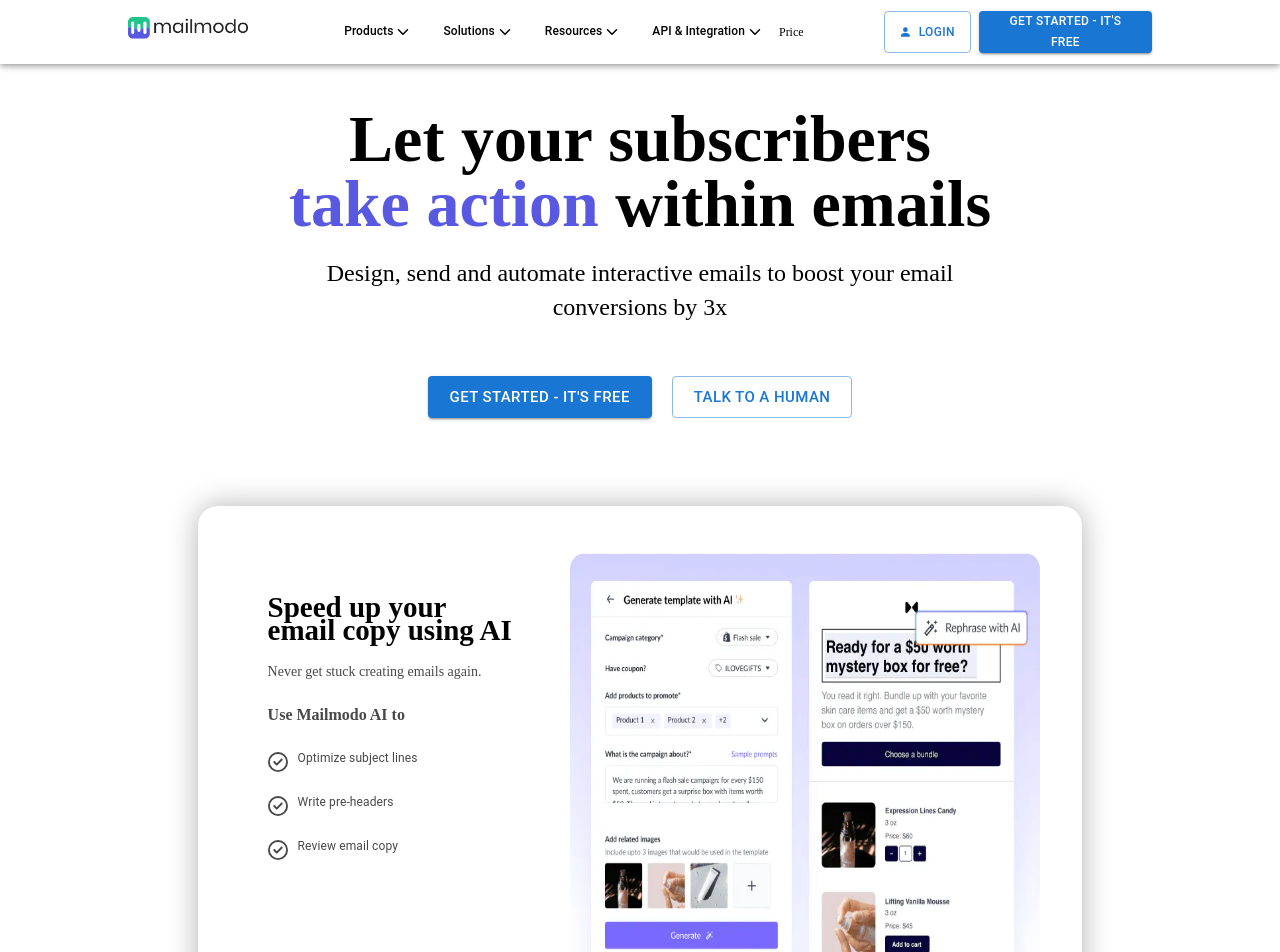
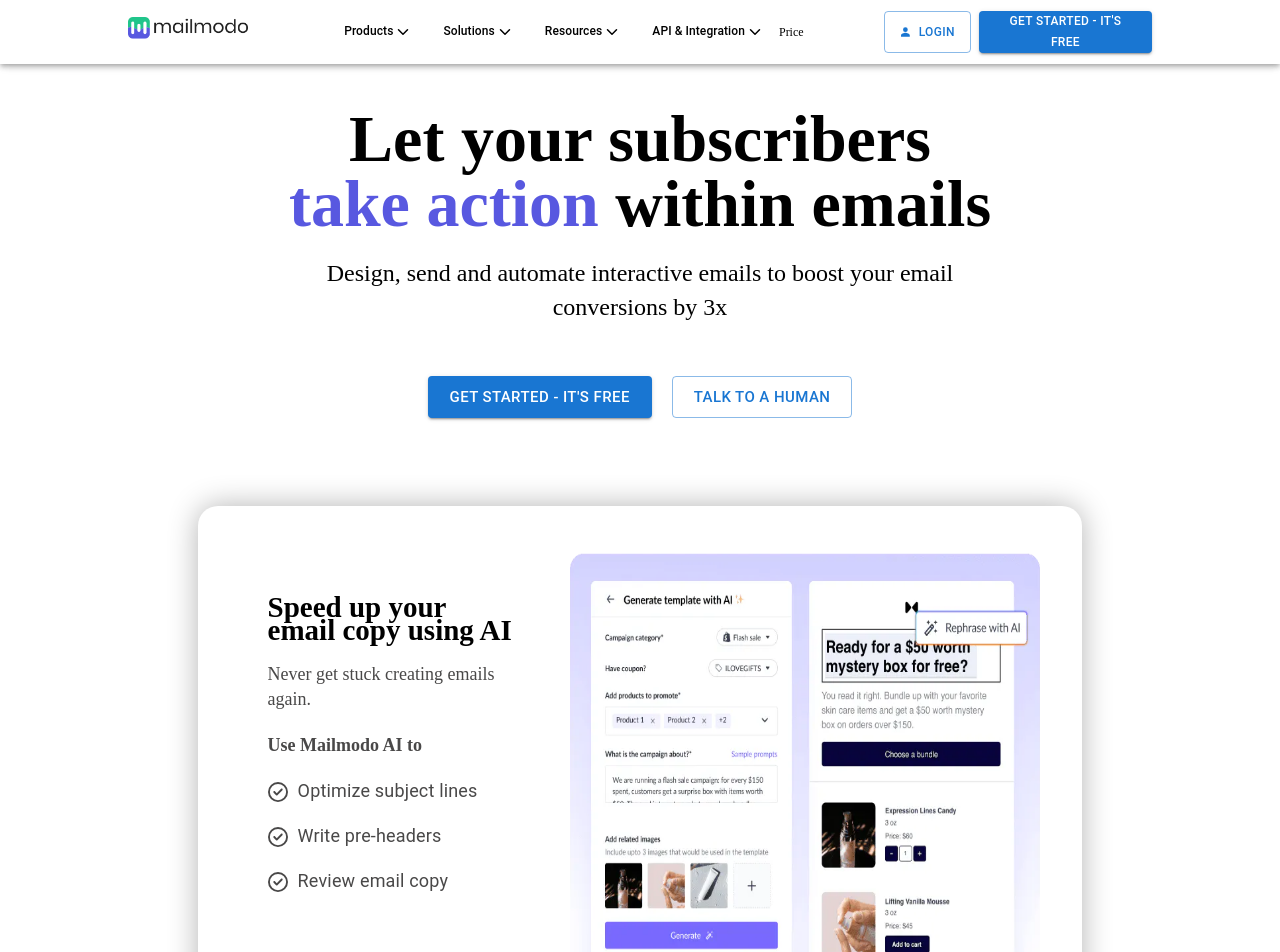
Before and after one commit to amitbanjarehub/vertex_website, a React (Create React App) app: page /about in a window 1280 px wide. Shown: the top 952 px of the page. Built offline with nearby package versions, Linux system fonts and the light colour scheme.

Commit message:
section 3 cards sticy responsiveness image and text completed

```diff
--- a/src/Pages/Section/Section3/Section3.jsx
+++ b/src/Pages/Section/Section3/Section3.jsx
@@ -187,7 +187,7 @@
                       sx={{
                         height: "auto",
                         lineHeight: {
-                          lg: "20px",
+                          lg: "25px",
                           xl: "25px",
                           md: "32px",
                           xs: "20px",
@@ -195,7 +195,7 @@
                         },
                         // fontSize: "18px",
                         fontSize: {
-                          lg: "14px",
+                          lg: "18px",
                           xl: "18px",
                           md: "28px",
                           xs: "13px",
@@ -235,7 +235,7 @@
                         },
                         // fontSize: "18px",
                         fontSize: {
-                          lg: "16px",
+                          lg: "18px",
                           xl: "18px",
                           md: "28px",
                           xs: "13px",
@@ -295,7 +295,7 @@
                           <Typography
                             sx={{
                               lineHeight: {
-                                lg: "20px",
+                                lg: "25px",
                                 xl: "25px",
                                 md: "34px",
                                 xs: "20px",
@@ -303,7 +303,7 @@
                               },
                               // fontSize: "18px",
                               fontSize: {
-                                lg: "12px",
+                                lg: "18px",
                                 xl: "18px",
                                 md: "24px",
                                 xs: "13px",
@@ -340,7 +340,7 @@
                           <Typography
                             sx={{
                               lineHeight: {
-                                lg: "20px",
+                                lg: "25px",
                                 xl: "25px",
                                 md: "34px",
                                 xs: "20px",
@@ -348,7 +348,7 @@
                               },
                               // fontSize: "18px",
                               fontSize: {
-                                lg: "12px",
+                                lg: "18px",
                                 xl: "18px",
                                 md: "24px",
                                 xs: "13px",
@@ -385,7 +385,7 @@
                           <Typography
                             sx={{
                               lineHeight: {
-                                lg: "20px",
+                                lg: "25px",
                                 xl: "25px",
                                 md: "34px",
                                 xs: "20px",
@@ -393,7 +393,7 @@
                               },
                               // fontSize: "18px",
                               fontSize: {
-                                lg: "12px",
+                                lg: "18px",
                                 xl: "18px",
                                 md: "24px",
                                 xs: "13px",
```
